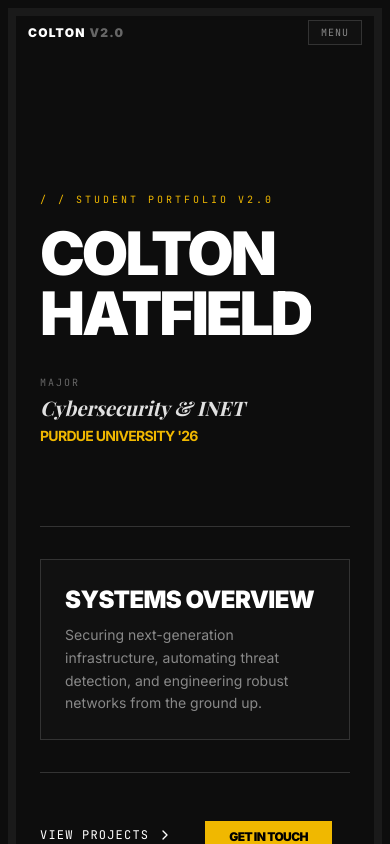
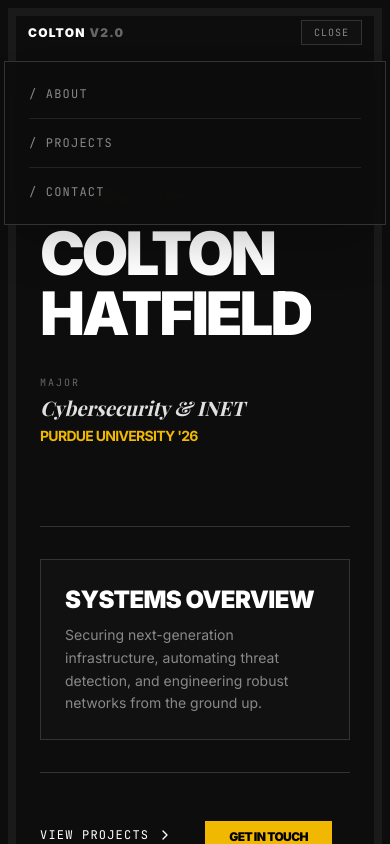
Before and after one commit to coltonhatfield/Colton-Hatfield-Personal-Website, a React (Vite) app: page / in a window 390 px wide. Both pictures are taken after a click on the button "MENU". Shown: the top 844 px of the page. Built offline with nearby package versions, Linux system fonts and the light colour scheme; a web font is replaced by a local one.

Commit message:
feat: Implement responsive navigation and update resume
Adds a responsive navigation bar with mobile toggle functionality. Updates the resume PDF file, likely to reflect recent changes or corrections.

```diff
--- a/src/components/Navigation.tsx
+++ b/src/components/Navigation.tsx
@@ -4,6 +4,7 @@
 
 export default function Navigation() {
   const [scrolled, setScrolled] = useState(false);
+  const [isOpen, setIsOpen] = useState(false);
 
   useEffect(() => {
     const handleScroll = () => {
@@ -20,7 +21,8 @@
       transition={{ duration: 0.8, ease: [0.16, 1, 0.3, 1] }}
       className={`fixed top-1 left-1 right-1 sm:top-2 sm:left-2 sm:right-2 md:top-4 md:left-4 md:right-4 z-50 transition-all duration-300 ${scrolled ? 'bg-[#0D0D0D]/90 backdrop-blur-md border border-[#333] py-4' : 'bg-transparent py-4'}`}
     >
-      <div className="max-w-6xl mx-auto px-6 sm:px-12 flex justify-between items-center">
+      <div className="max-w-6xl mx-auto px-6 sm:px-12 flex flex-col justify-center relative">
+        <div className="flex justify-between items-center w-full">
           <div className="flex items-center gap-2 text-white font-sans font-black text-xs md:text-sm tracking-widest uppercase">
             <span>COLTON<span className="text-[#666] ml-1">v2.0</span></span>
           </div>
@@ -31,9 +33,26 @@
             <a href="#contact" className="text-cyber-muted hover:text-purdue-gold transition-colors block border-b border-transparent hover:border-purdue-gold pb-1">/ Contact</a>
           </div>
 
-        <button className="md:hidden text-cyber-muted hover:text-purdue-gold transition-colors border border-cyber-line px-3 py-1 bg-[#111] font-mono text-[10px] uppercase tracking-widest">
-          MENU
+          <button
+            onClick={() => setIsOpen(!isOpen)}
+            className="md:hidden text-cyber-muted hover:text-purdue-gold transition-colors border border-cyber-line px-3 py-1 bg-[#111] font-mono text-[10px] uppercase tracking-widest"
+          >
+            {isOpen ? 'CLOSE' : 'MENU'}
           </button>
+        </div>
+
+        {/* Mobile Menu Dropdown */}
+        {isOpen && (
+          <motion.div
+            initial={{ opacity: 0, y: -10 }}
+            animate={{ opacity: 1, y: 0 }}
+            className="absolute top-full left-0 right-0 mt-4 md:hidden flex flex-col bg-[#0D0D0D]/95 backdrop-blur-lg border border-[#333] p-6 shadow-2xl z-50"
+          >
+            <a href="#about" onClick={() => setIsOpen(false)} className="text-cyber-muted hover:text-purdue-gold transition-colors block border-b border-[#222] pb-4 mb-4 font-mono text-xs tracking-widest uppercase">/ About</a>
+            <a href="#projects" onClick={() => setIsOpen(false)} className="text-cyber-muted hover:text-purdue-gold transition-colors block border-b border-[#222] pb-4 mb-4 font-mono text-xs tracking-widest uppercase">/ Projects</a>
+            <a href="#contact" onClick={() => setIsOpen(false)} className="text-cyber-muted hover:text-purdue-gold transition-colors block font-mono text-xs tracking-widest uppercase">/ Contact</a>
+          </motion.div>
+        )}
       </div>
     </motion.nav>
   );
```
Also changed, not shown: 1 other file (tests, documents, lock files or other folders). Lines whose indentation alone changed are shown as unchanged.
